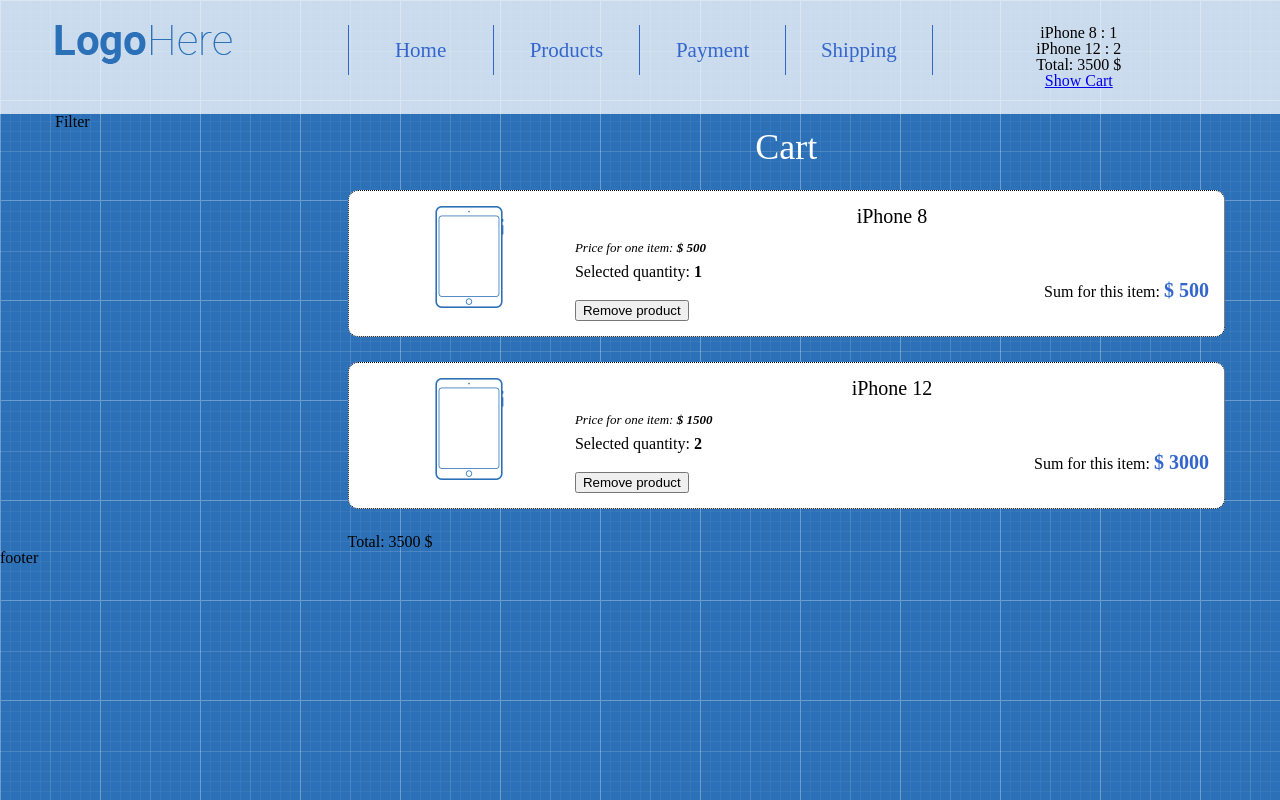
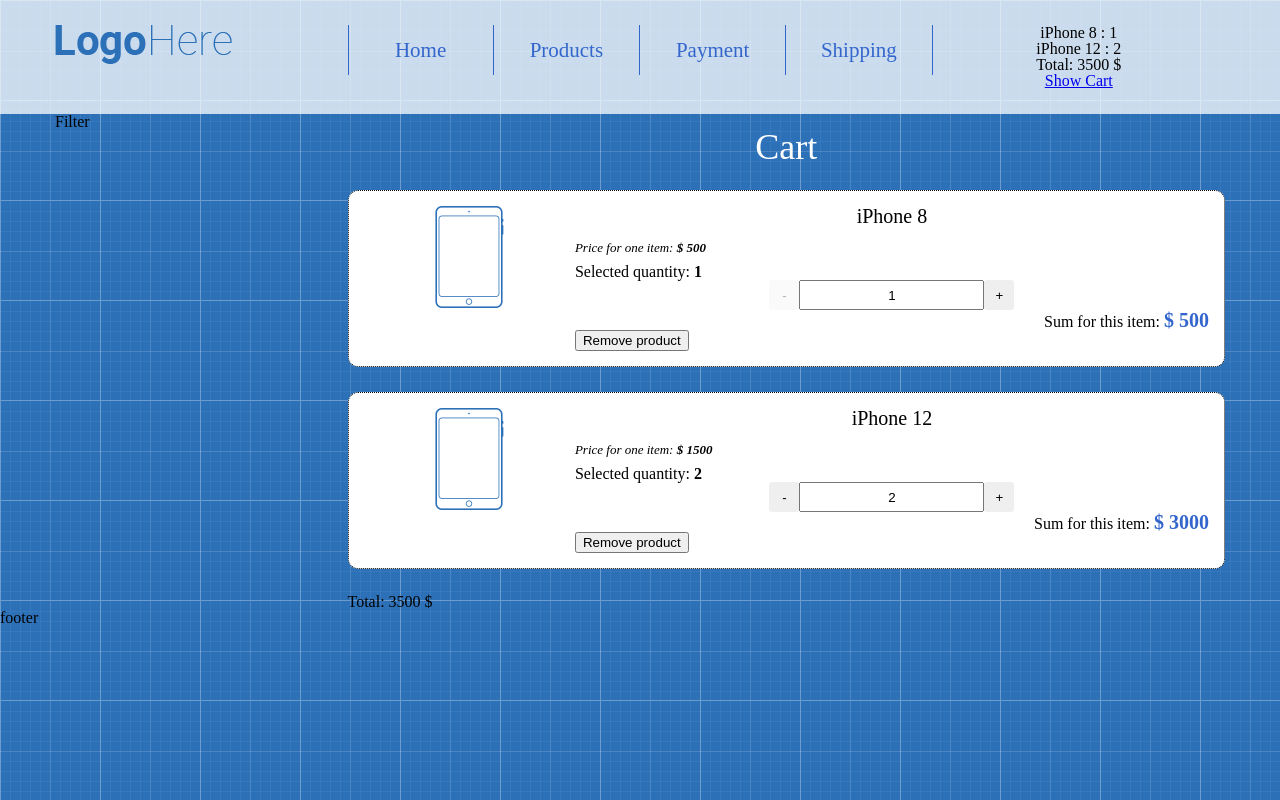
Before and after one commit to MXML11LN/Demo-shop-react, a React (Create React App) app: page /cart in a window 1280 px wide. Built offline with nearby package versions, Linux system fonts and the light colour scheme.

Commit message:
change product Quantity

```diff
--- a/src/App/App.js
+++ b/src/App/App.js
@@ -31,6 +31,15 @@
         }))
     }
 
+    changeProductCount = (productId,count) => {
+        this.setState((prevState)=> ({
+            productsInCart:{
+                ...prevState.productsInCart,
+                [productId]:[count]
+            }
+        }))
+    }
+
     render(){
         return(
             <>
@@ -42,6 +51,7 @@
                     productsInCart={this.state.productsInCart}
                     addProductToCart={this.addProductToCart}
                     removeProductFromCart={this.removeProductFromCart}
+                    changeProductCount={this.changeProductCount}
                 />
                 <Footer/>
             </>
--- a/src/App/Main/CartPage/CartPage.js
+++ b/src/App/Main/CartPage/CartPage.js
@@ -7,6 +7,7 @@
 const CartPage = ({
     productsInCart,
     removeProductFromCart,
+    changeProductCount,
 }) => {
     return(
         <>
@@ -16,6 +17,7 @@
             productsInCart={productsInCart}
             CartItem={CartProductListItemExtended}
             removeProductFromCart={removeProductFromCart}
+            changeProductCount={changeProductCount}
             />
             <CartTotal
                 productsInCart={productsInCart}
--- a/src/App/Main/Main.js
+++ b/src/App/Main/Main.js
@@ -10,6 +10,7 @@
 	addProductToCart,
 	productsInCart,
 	removeProductFromCart,
+	changeProductCount,
 }) =>{
     return(
         <main className="main">
@@ -25,6 +26,7 @@
 						<Route path="/cart" exact render={() => <CartPage
 							productsInCart={productsInCart}
 							removeProductFromCart={removeProductFromCart}
+							changeProductCount={changeProductCount}
 						/>}/>
 						<Route path="/shipping" exact component={ShippingPage}/>
 						<Route path="/payment" exact component={PaymentPage}/>
--- a/src/Components/Cart/CartProductLicstItemExtended.js
+++ b/src/Components/Cart/CartProductLicstItemExtended.js
@@ -1,11 +1,13 @@
 import React from 'react'
+import Quantity from '../Quantity/Quantity'
 import './CartProductListItemExtended.css'
 
 
 const CartProductListItemExtended = ({
     product,
     productCount,
-    removeProductFromCart
+    removeProductFromCart,
+    changeProductCount,
 }) => (
         <div className="cart-product-list-item-description">
             <div className="row">
@@ -21,8 +23,12 @@
                     </p>
                     <p className="cart-extended-count">
                         Selected quantity: <span className="bold"> {productCount} </span>
-
                     </p>
+                    <Quantity
+                        productCount={productCount}
+                        onIncrementClick={() => changeProductCount(product.id,productCount+1)}
+                        onDecrementClick={() => changeProductCount(product.id,productCount-1)}
+                    />
                     <p className="cart-extended-sum">
                          Sum for this item: <span className="bold sum-price">$ {(product.price * productCount)} </span>
                     </p>
--- a/src/Components/Cart/CartProductList.js
+++ b/src/Components/Cart/CartProductList.js
@@ -7,7 +7,8 @@
     productsInCart,
     productsObject = getProductsObject(products),
     CartItem = CartProductListItem,
-    removeProductFromCart
+    removeProductFromCart,
+    changeProductCount,
 }) =>{
     return(
         <div>
@@ -18,6 +19,7 @@
                         product={productsObject[id]}
                         productCount={productsInCart[id]}
                         removeProductFromCart={removeProductFromCart}
+                        changeProductCount={changeProductCount}
                     />
                 ))
             }
```
